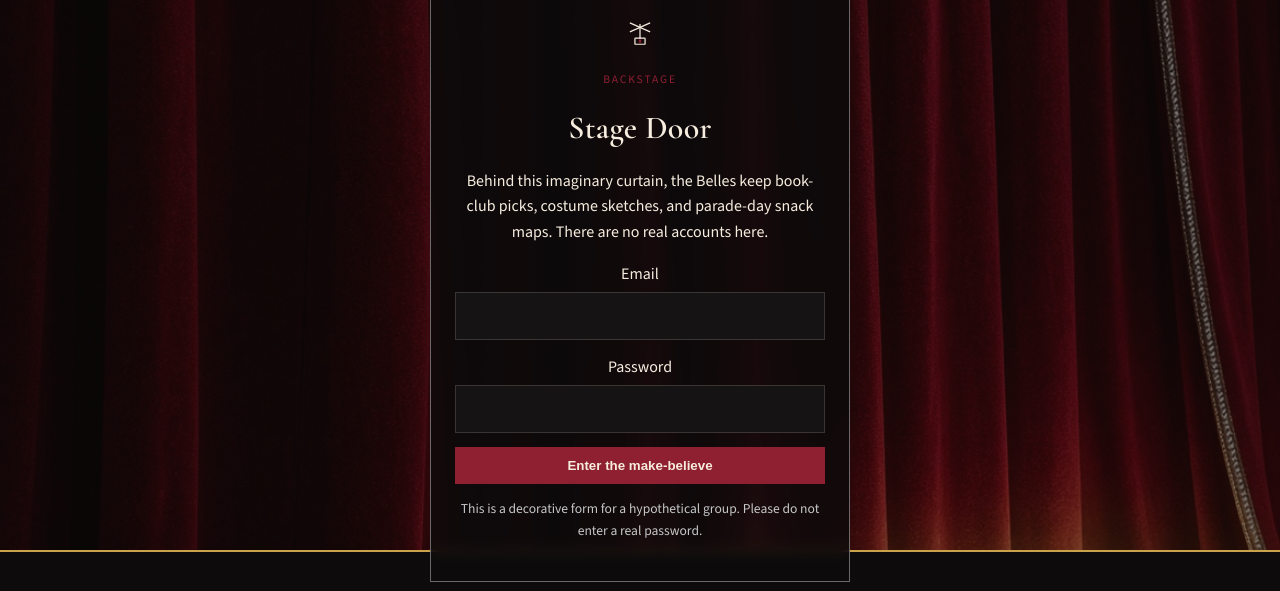
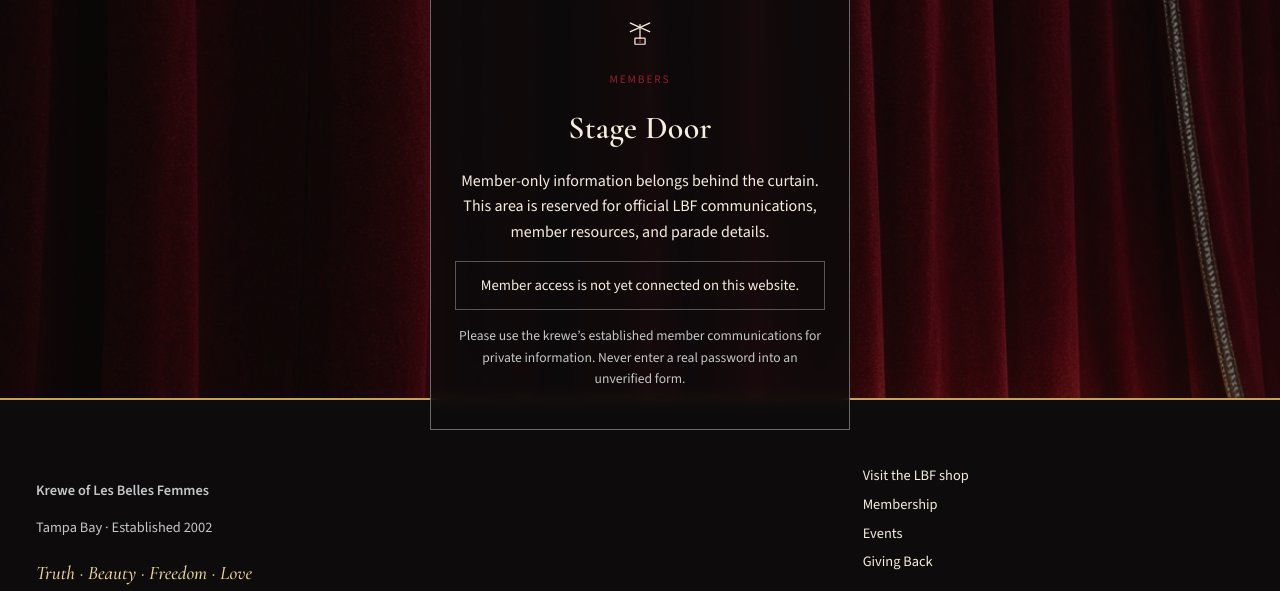
Before and after one commit to MissTully/krewe-les-belles-femmes-website, a React (Vite) app: page /stage-door in a window 1280 px wide. Shown: the part 329-920 px from the top of the page. Built offline with nearby package versions, Linux system fonts and the light colour scheme.

Commit message:
Replace decorative fake login with member area notice

```diff
--- a/src/pages/StageDoor.tsx
+++ b/src/pages/StageDoor.tsx
@@ -1,53 +1,6 @@
-import { FormEvent, useState } from "react";
 import WindmillMark from "../components/WindmillMark";
 import { art } from "../content";
 
 export default function StageDoor() {
-  const [tried, setTried] = useState(false);
-
-  function onSubmit(event: FormEvent<HTMLFormElement>) {
-    event.preventDefault();
-    setTried(true);
-  }
-
-  return (
-    <div className="stage-scene">
-      <img src={art.curtain} alt="" className="stage-scene-photo" />
-      <div className="stage-scene-veil" />
-      <div className="door-card">
-        <img
-          className="door-poster"
-          src={art.stageDoorPoster}
-          alt="Stage Door playbill: three women at a brick stage entrance under a hanging lantern."
-        />
-        <WindmillMark size={36} />
-        <p className="eyebrow">Backstage</p>
-        <h1>Stage Door</h1>
-        <p>
-          Behind this imaginary curtain, the Belles keep book-club picks, costume sketches, and
-          parade-day snack maps. There are no real accounts here.
-        </p>
-        {tried ? (
-          <p className="banner-locked" role="status">
-            The Stage Door is make-believe; no account was created.
-          </p>
-        ) : (
-          <form onSubmit={onSubmit}>
-            <label>
-              Email
-              <input type="email" name="email" autoComplete="username" required />
-            </label>
-            <label>
-              Password
-              <input type="password" name="password" autoComplete="current-password" required />
-            </label>
-            <button type="submit">Enter the make-believe</button>
-          </form>
-        )}
-        <p className="fine-print">
-          This is a decorative form for a hypothetical group. Please do not enter a real password.
-        </p>
-      </div>
-    </div>
-  );
+  return <div className="stage-scene"><img src={art.curtain} alt="" className="stage-scene-photo" /><div className="stage-scene-veil" /><div className="door-card"><img className="door-poster" src={art.stageDoorPoster} alt="Les Belles Femmes Stage Door artwork." /><WindmillMark size={36} /><p className="eyebrow">Members</p><h1>Stage Door</h1><p>Member-only information belongs behind the curtain. This area is reserved for official LBF communications, member resources, and parade details.</p><p className="banner-locked" role="status">Member access is not yet connected on this website.</p><p className="fine-print">Please use the krewe’s established member communications for private information. Never enter a real password into an unverified form.</p></div></div>;
 }
```
